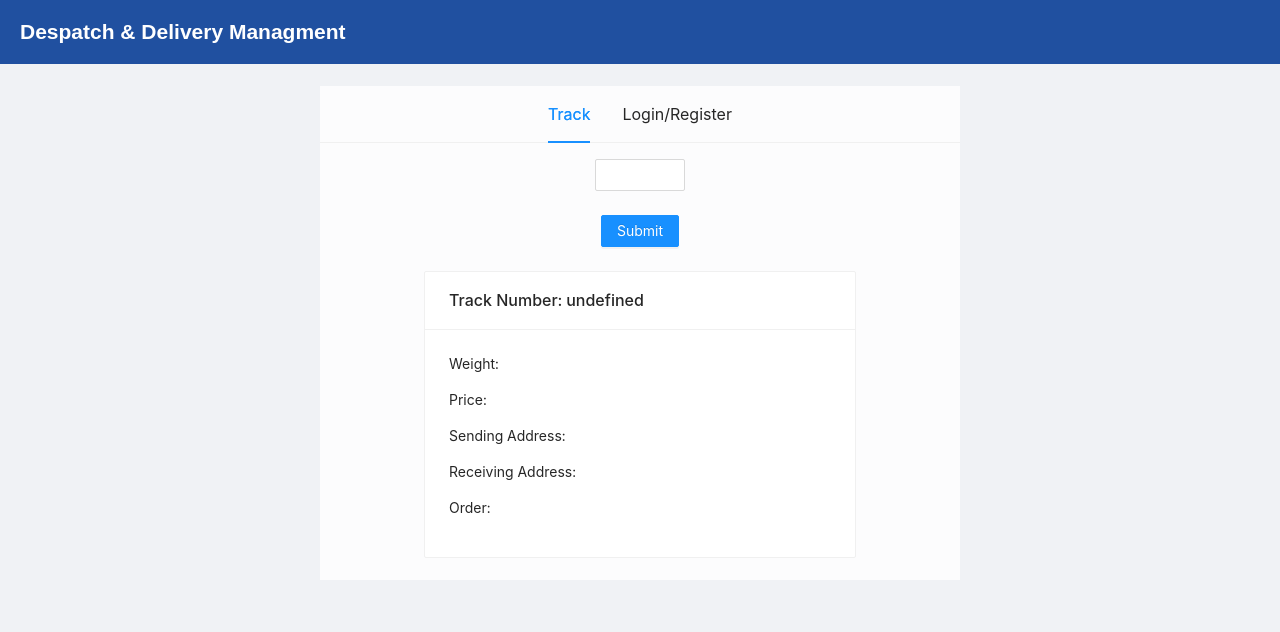
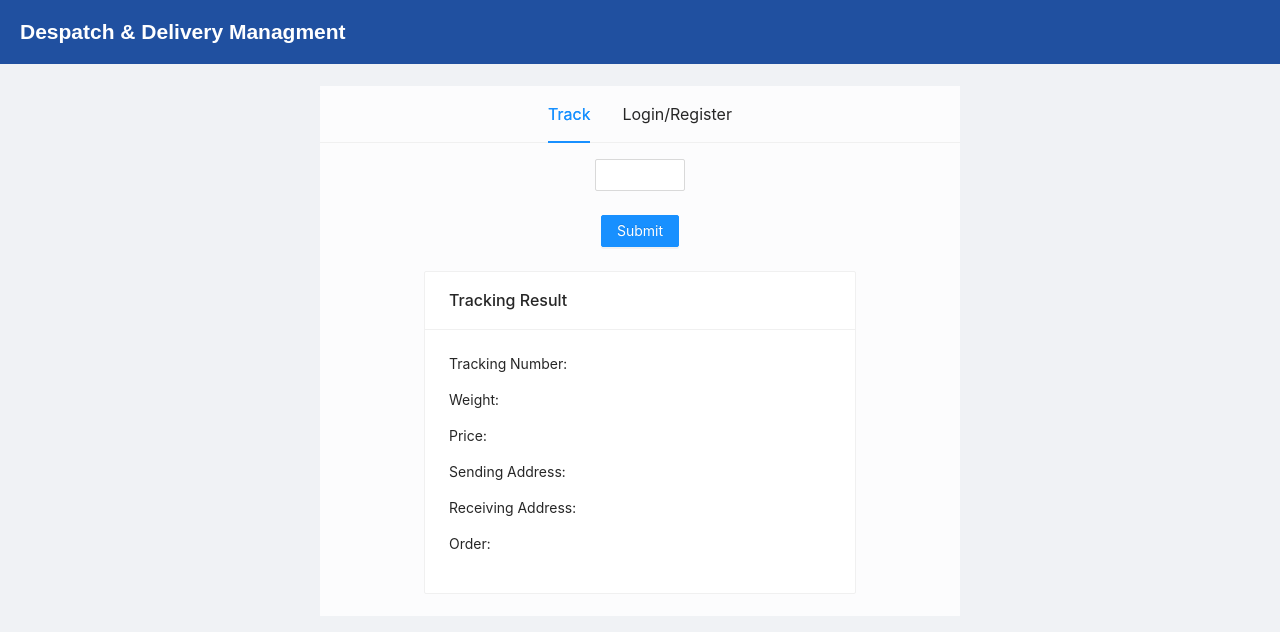
Before and after one commit to Flag-Camp-Team-4/DDM-Front-End, a React (Create React App) app: page / in a window 1280 px wide. Shown: the top 632 px of the page. Built offline with nearby package versions, Linux system fonts and the light colour scheme.

Commit message:
Update track

```diff
--- a/src/components/LoginPage.js
+++ b/src/components/LoginPage.js
@@ -168,7 +168,7 @@ class TrackForm extends React.Component {
         loading: false,
     }
 
-    track = async function (trackId) {
+    track = async (trackId) => {
         this.setState({
             loading: true,
         });
@@ -221,8 +221,9 @@ class TrackForm extends React.Component {
 
                 <Card
                     loading={loading}
-                    title={`Track Number: ${trackResult[0]}`}
+                    title={"Tracking Result"}
                     style={{ width: "90%", margin: "auto" }}>
+                    <p> Tracking Number: {trackResult[0]}</p>
                     <p> Weight: {trackResult[1]}</p>
                     <p> Price: {trackResult[2]}</p>
                     <p> Sending Address: {trackResult[3]}</p>
--- a/src/components/Ship.js
+++ b/src/components/Ship.js
@@ -128,11 +128,12 @@ class Ship extends React.Component {
                     </Form>
                 </div>
 
+                {/* ETA display card */}
                 <div>
                     <Card
                         loading={loading}
                         title={"Shipping Estimation"}
-                        style={{ width: "90%", margin: "auto" }}>
+                        style={{ width: "75%", margin: "auto" }}>
                         <p>Robot delivery time ETA: {this.hourMinutesTime(deliveryTime[0])}</p>
                         <p>Robot pick up time ETA: {this.hourMinutesTime(pickUpTime[0])}</p>
                         <p>Drone delivery time ETA: {this.hourMinutesTime(deliveryTime[1])}</p>
```
